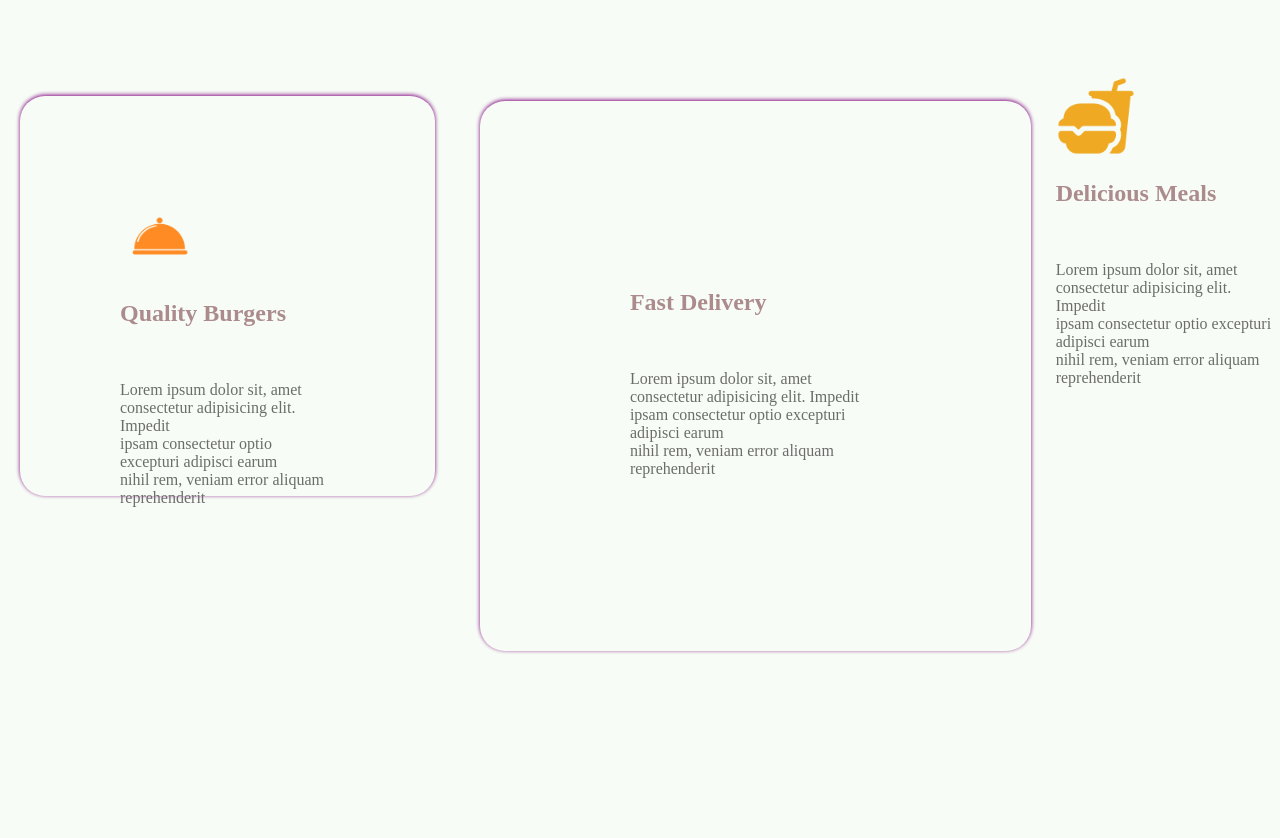
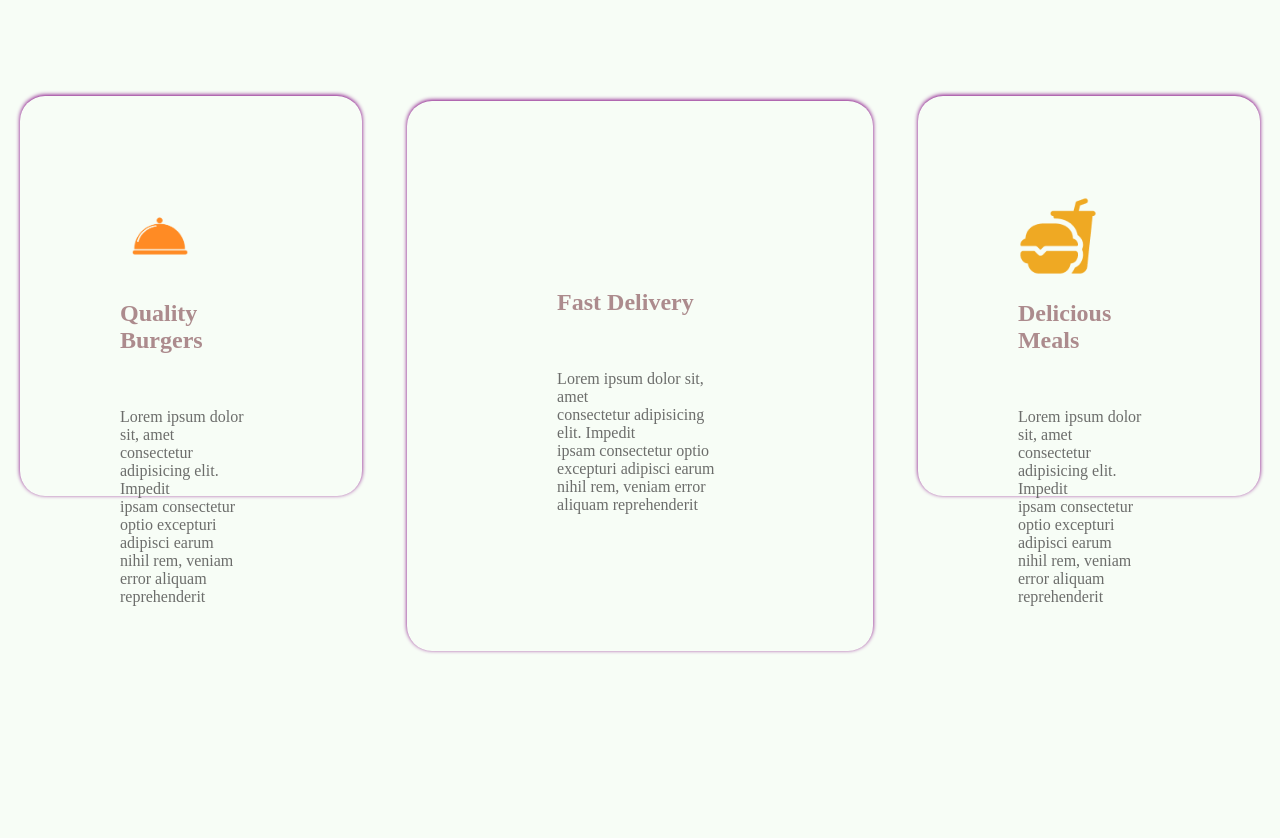
Before and after one commit to njeriigxx/Burger, a plain HTML site: page index.html in a window 1280 px wide. Shown: the part 1104-1942 px from the top of the page. Drawn offline with Linux system fonts and the light colour scheme.

Commit message:
Added border-radius

```diff
--- a/style.css
+++ b/style.css
@@ -114,7 +114,7 @@ margin-top: 0%;
     padding: 150px;
     width: 350px;
 }
-/*
+
 .meals {
     box-shadow: 0 -1px 4px 0 purple;
     transition: 0.3s;
@@ -122,8 +122,5 @@ margin-top: 0%;
     margin: 20px;
     border-radius: 25px;
     padding: 100px;
-    width: 300px; */
-
-
-     */
-} */ */ */ */ */ */ */ */
+    width: 300px;
+}
```
